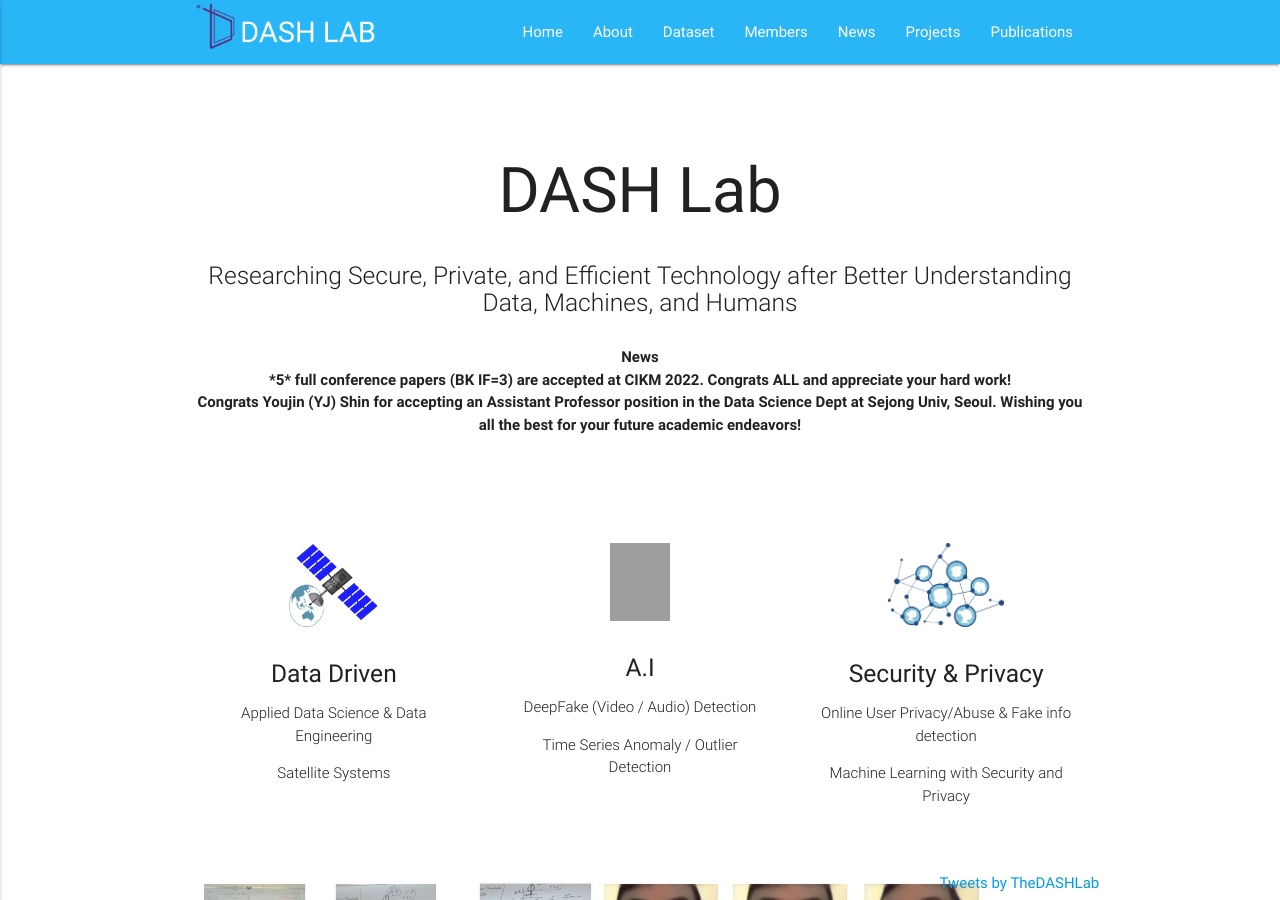
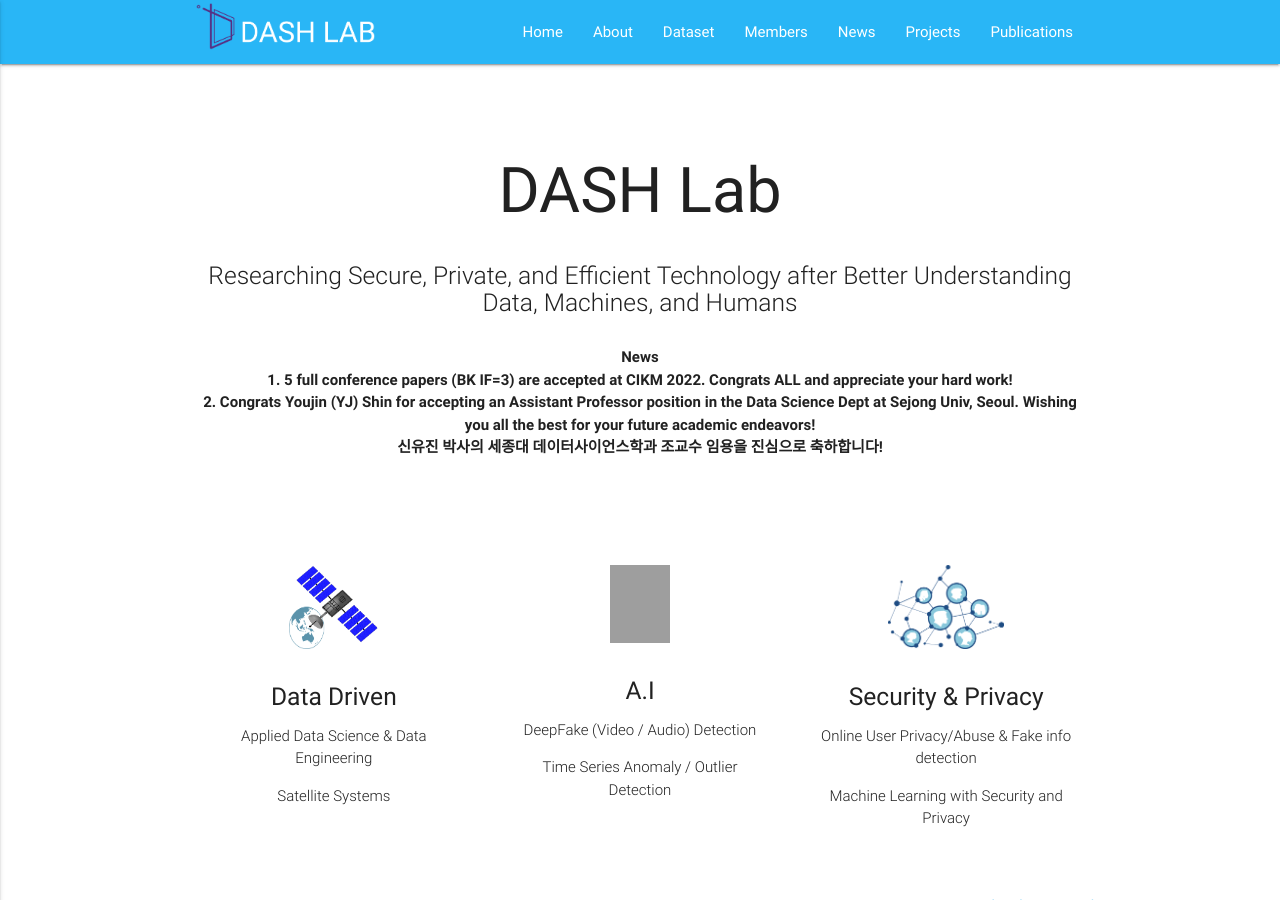
Before and after one commit to Yurim990507/DASH-Lab.github.io, a Jekyll site: the page built from index.md, in a window 1280 px wide and 900 px high. Built offline with Jekyll 4.4.1, drawn with Linux system fonts in a browser that asks for light colours; comment, search, counter and statistics services are not loaded; grey boxes are pictures that could not be loaded.

Commit message:
Update home.html

```diff
--- a/_layouts/home.html
+++ b/_layouts/home.html
@@ -12,9 +12,9 @@ layout: default
 
       <div class="row center">
         <h7 class="header col s12 light"> <b> News </b></h7>
-        <h7 class="header col s12 light"> <b> *5* full conference papers (BK IF=3) are accepted at CIKM 2022. Congrats ALL and appreciate your hard work! </b></h7>
-        <h7 class="header col s12 light"> <b> Congrats Youjin (YJ) Shin for accepting an Assistant Professor position in the Data Science Dept at Sejong Univ, Seoul. Wishing you all the best for your future academic endeavors!  </b></h7>
-
+        <h7 class="header col s12 light"> <b> 1. 5 full conference papers (BK IF=3) are accepted at CIKM 2022. Congrats ALL and appreciate your hard work! </b></h7>
+        <h7 class="header col s12 light"> <b> 2. Congrats Youjin (YJ) Shin for accepting an Assistant Professor position in the Data Science Dept at Sejong Univ, Seoul. Wishing you all the best for your future academic endeavors!  </b></h7>
+        <h7 class="header col s12 light"> <b> 신유진 박사의 세종대 데이터사이언스학과 조교수 임용을 진심으로 축하합니다!  </b></h7>
       </div>
         <br><br>
 
```
